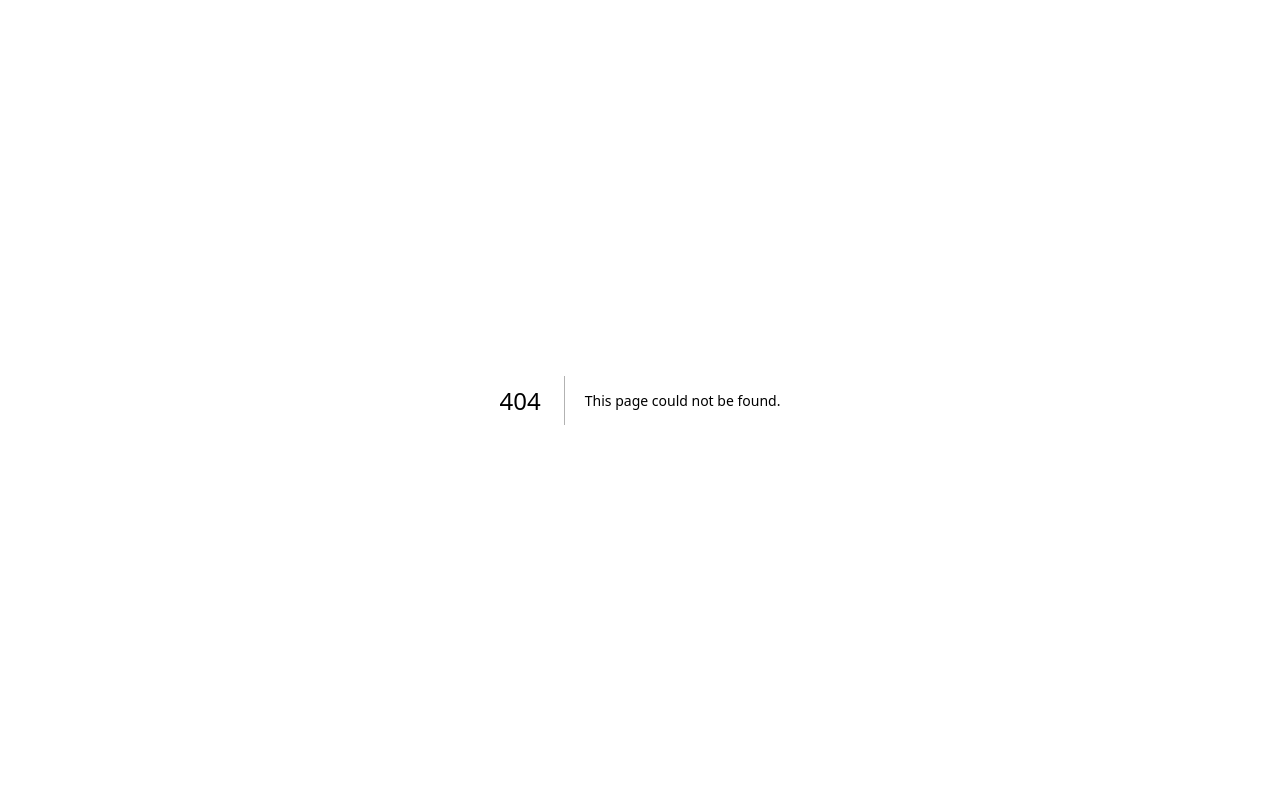
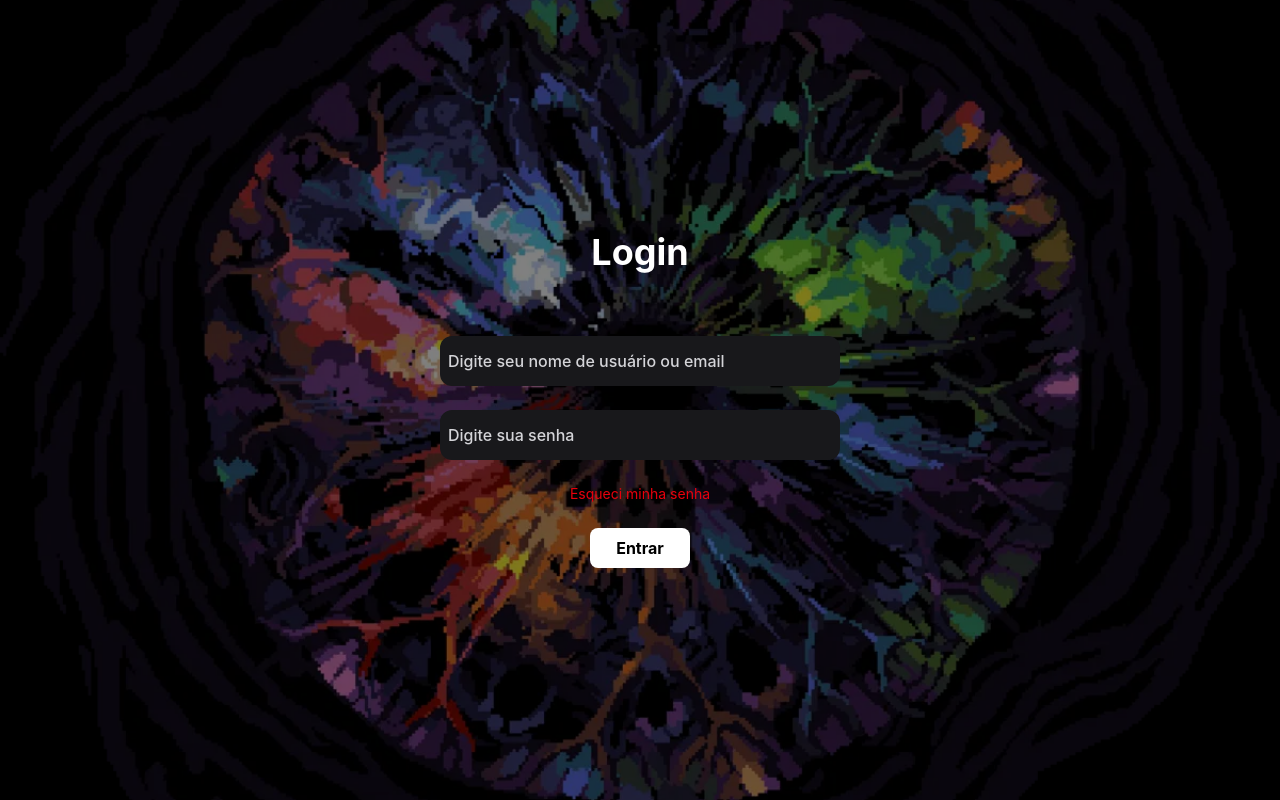
Before and after one commit to SLuann/SiteR, a Next.js app: page /Login in a window 1280 px wide. Before the commit this address had no page. Built offline with nearby package versions, Linux system fonts and the light colour scheme.

Commit message:
feat: Criação da tela de login (incompleta).

```diff
--- /dev/null
+++ b/app/(auth)/Login/page.jsx
@@ -0,0 +1,18 @@
+import Link from "next/link";
+import FundoLeR from "../../imagens/FundoLeR.png";
+
+export default function Login() {
+  return (
+    <main className="relative min-h-screen w-full flex items-center justify-center bg-black">
+        <div className="absolute inset-0 bg-center bg-no-repeat bg-cover opacity-50 pointer-events-none"
+                style={{ backgroundImage: `url(${FundoLeR.src})` }} />
+        <div className="flex flex-col z-10 items-center gap-6">
+            <h1 className="text-4xl text-white font-bold pb-10">Login</h1>
+            <input type="text" placeholder="Digite seu nome de usuário ou email" className="w-[400px] h-[50px] font-medium bg-zinc-900 rounded-xl px-2 text-white placeholder-zinc-300 focus:border-red-600 focus:ring-1 focus:ring-red-600 transition-all" />
+            <input type="password" placeholder="Digite sua senha" className="w-[400px] h-[50px] font-medium bg-zinc-900 rounded-xl px-2 text-white placeholder-zinc-300 focus:border-red-600 focus:ring-1 focus:ring-red-600 transition-all" />
+            <button className="text-red-600 text-sm hover:underline">Esqueci minha senha</button>
+            <Link href="/Login" className="bg-white hover:bg-red-700 flex w-[100px] h-[40px] font-bold rounded-lg items-center justify-center">Entrar</Link>
+        </div>
+    </main>
+  );
+}
--- a/app/(auth)/Registro/page.jsx
+++ b/app/(auth)/Registro/page.jsx
@@ -8,10 +8,10 @@ export default function Registro() {
         style={{ backgroundImage: `url(${FundoLeR.src})` }} />
       <div className="flex flex-col z-10 items-center gap-6">
         <h1 className="text-4xl text-white font-bold pb-10">Crie sua conta</h1>
-            <input type="text" placeholder="Digite seu nome" className="w-[400px] h-[50px] font-medium bg-zinc-900 rounded-xl px-2 text-white placeholder-zinc-300 focus:border-blue-500 focus:ring-1 focus:ring-blue-500 transition-all"/>
-            <input type="text" placeholder="Digite seu email" className="w-[400px] h-[50px] font-medium bg-zinc-900 rounded-xl px-2 text-white placeholder-zinc-300 focus:border-blue-500 focus:ring-1 focus:ring-blue-500 transition-all"/>
-            <input type="text" placeholder="Digite sua senha" className="w-[400px] h-[50px] font-medium bg-zinc-900 rounded-xl px-2 text-white placeholder-zinc-300 focus:border-blue-500 focus:ring-1 focus:ring-blue-500 transition-all"/>
-            <Link href="/Login" className="bg-white hover:bg-red-700 flex w-[100px] h-[40px] font-bold rounded-lg items-center justify-center">
+        <input type="text" placeholder="Digite seu nome de usuário" className="w-[400px] h-[50px] font-medium bg-zinc-900 rounded-xl px-2 text-white placeholder-zinc-300 focus:border-red-600 focus:ring-1 focus:ring-red-600 transition-all" />
+        <input type="text" placeholder="Digite seu email" className="w-[400px] h-[50px] font-medium bg-zinc-900 rounded-xl px-2 text-white placeholder-zinc-300 focus:border-red-600 focus:ring-1 focus:ring-red-600 transition-all" />
+        <input type="text" placeholder="Digite sua senha" className="w-[400px] h-[50px] font-medium bg-zinc-900 rounded-xl px-2 text-white placeholder-zinc-300 focus:border-red-600 focus:ring-1 focus:ring-red-600 transition-all" />
+        <Link href="/Registro" className="bg-white hover:bg-red-700 flex w-[100px] h-[40px] font-bold rounded-lg items-center justify-center">
           Cadastre-se
         </Link>
         <Link href="/Login" className="text-sm text-white font-medium hover:text-red-600 hover:underline">Já possuo uma conta</Link>
--- a/app/componentes/PageIni/Header.jsx
+++ b/app/componentes/PageIni/Header.jsx
@@ -10,7 +10,7 @@ export default function Header() {
                 <h1 className="text-white text-4xl font-bold justify-self-center">The Outside Guide (Versão Beta)</h1>
             </div>
             <div className="flex items-center justify-end gap-5 px-2">
-                <Link href="/Registro"className="flex text-lg justify-center items-center hover:underline decoration-wavy text-red-600 w-[125px] h-[45px] rounded-lg">
+                <Link href="/Registro" className="flex text-lg justify-center items-center hover:underline decoration-wavy text-red-600 w-[125px] h-[45px] rounded-lg">
                     Crie sua conta
                 </Link>
                 <Link href="/Login" className="flex text-white text-lg bg-red-900 justify-center items-center w-[90px] h-[45px] rounded-lg">
```
Lines whose indentation alone changed are shown as unchanged.
